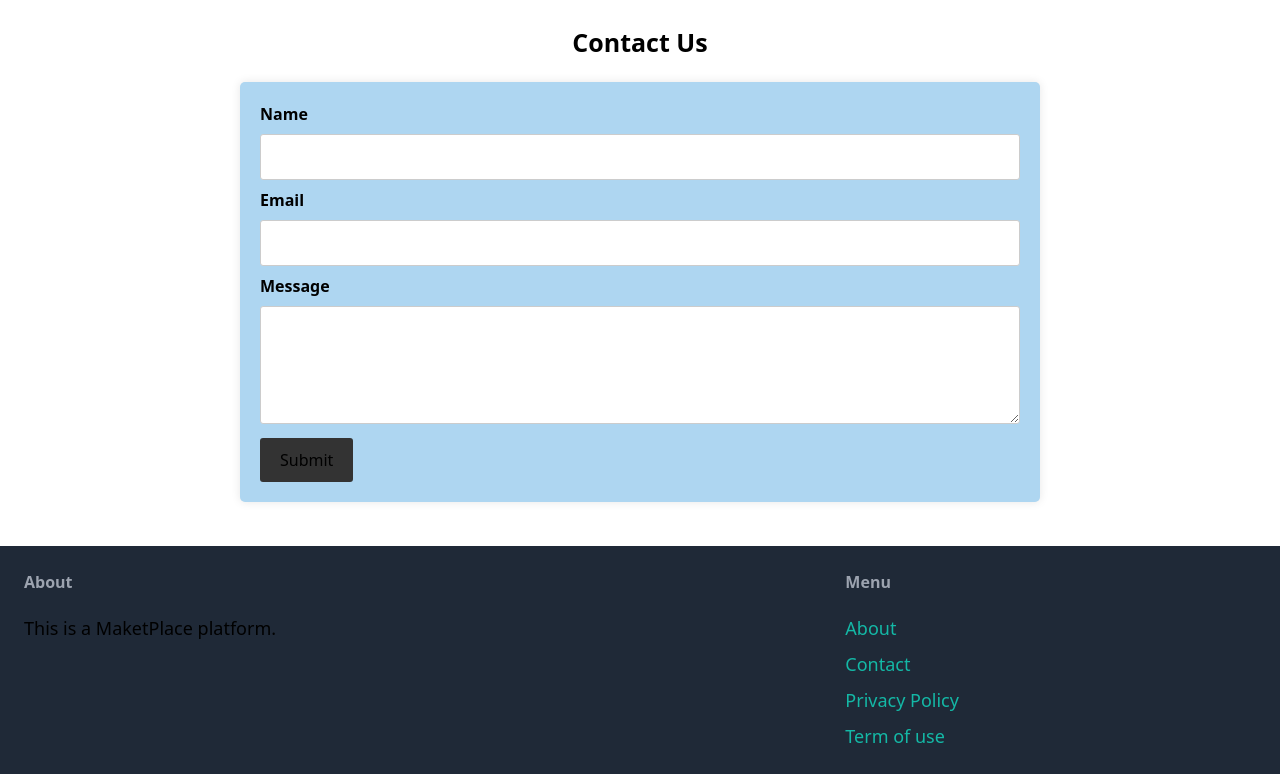
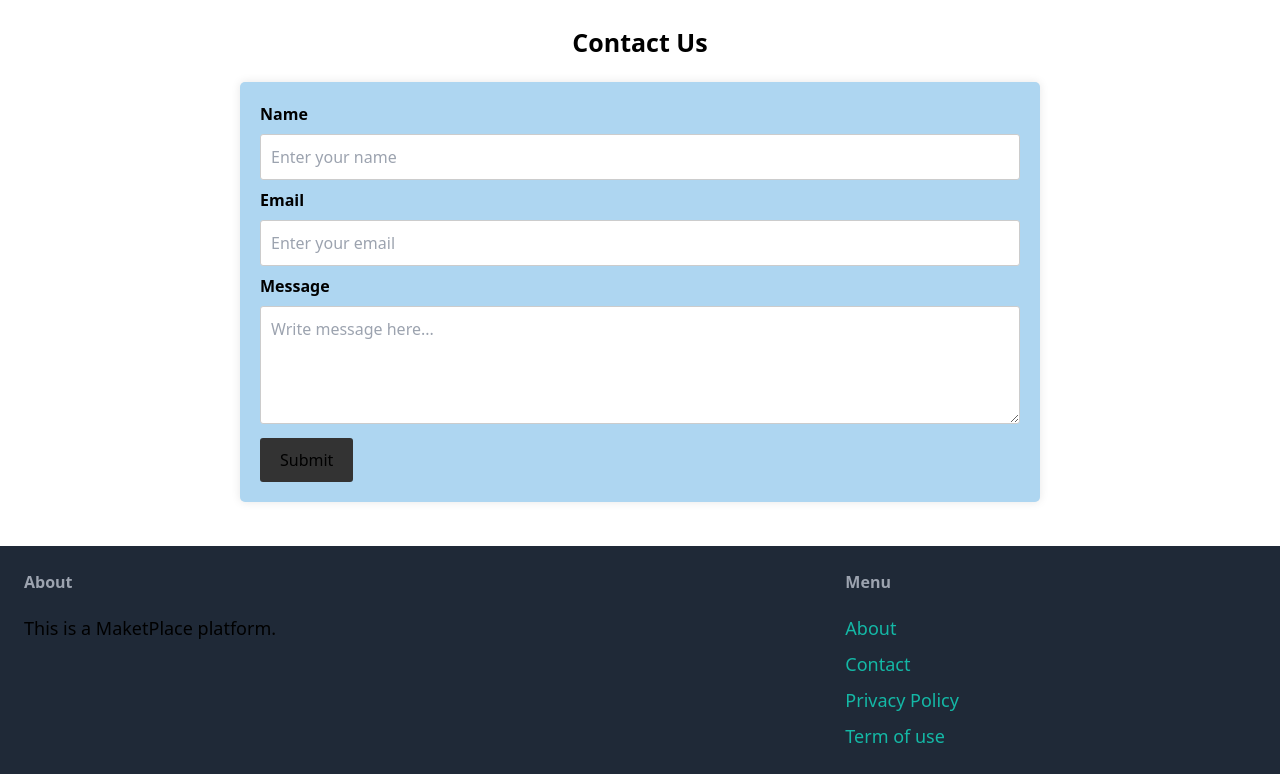
Before and after one commit to Saurabh3000/Ecommerce-Website-with-BackEnd, a Django app: page /contact/ in a window 1280 px wide. Shown: the part 77-851 px from the top of the page. Run offline with Django 4.2, Linux system fonts and the light colour scheme; parts of the project's set-up code (start-up, migrations or seed data) failed here and were passed over; some libraries are stand-ins or nearby versions.

Commit message:
Initial Commit

```diff
--- a/shopnow/core/templates/core/contact.html
+++ b/shopnow/core/templates/core/contact.html
@@ -53,13 +53,13 @@
     <div class="container">
         <form method="post">
             <label for="name">Name</label>
-            <input type="text" id="name" name="name" required>
+            <input type="text" id="name" placeholder="Enter your name" name="name" required>
 
             <label for="email">Email</label>
-            <input type="email" id="email" name="email" required>
+            <input type="email" id="email" placeholder="Enter your email" name="email" required>
 
             <label for="message">Message</label>
-            <textarea id="message" name="message" rows="4" required></textarea>
+            <textarea id="message" placeholder="Write message here..." name="message" rows="4" required></textarea>
 
             <button type="submit">Submit</button>
         </form>
```
Also changed, not shown: Product-images/Birthday-dress.jpg (added), Product-images/Chair.jpg (added), Product-images/Headphone-apple.jpg (added), Product-images/Headphone-game.jpg (added), Product-images/Headphone-sony.jpg (added), Product-images/Shoes-Airforce.jpg (added), Product-images/Shoes-Jordan.jpg (added), Product-images/Shose-Nike.jpg (added), Product-images/Sofaset.jpg (added), Product-images/shoes-1.jpg (added), shopnow/db.sqlite3, shopnow/media/item_images/Birthday-dress.jpg (added), shopnow/media/item_images/Birthday-dress_LOhHDzB.jpg (added), shopnow/media/item_images/Chair.jpg (added), 1 more files, 2 other files.
